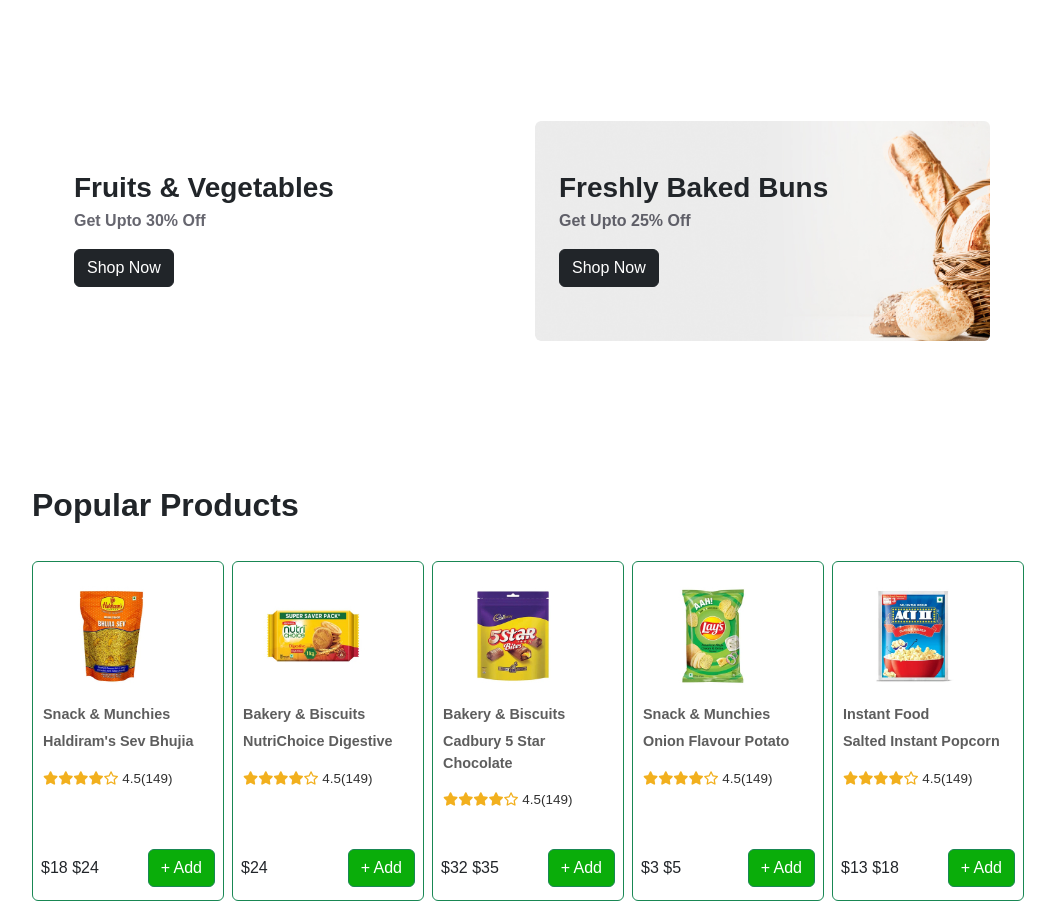
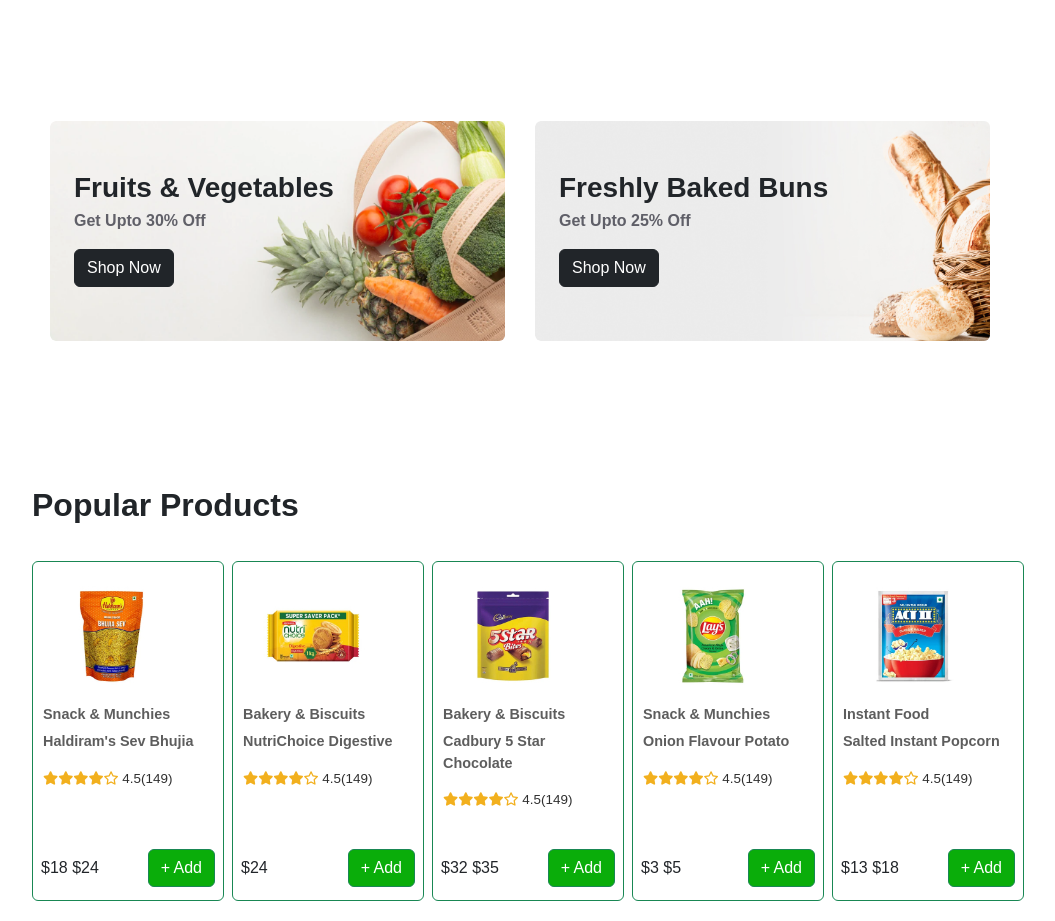
Before and after one commit to ubaid-mir/Freshcart, a plain HTML site: page index.html in a window 1280 px wide. Shown: the part 964-1885 px from the top of the page, without its empty margins (120-1175 px from the left). Drawn offline with nearby package versions, Linux system fonts and the light colour scheme; the site is published under a folder, as on GitHub Pages, so addresses that start at the root find nothing.

Commit message:
Update style.css

```diff
--- a/style.css
+++ b/style.css
@@ -120,7 +120,7 @@ menu {
 }
 
 .card-1 {
-  background-image: url(/images/vegs.png);
+  background-image: url(images/vegs.png);
   background-size: cover;
   width: 50%;
   height: 220px;
```
